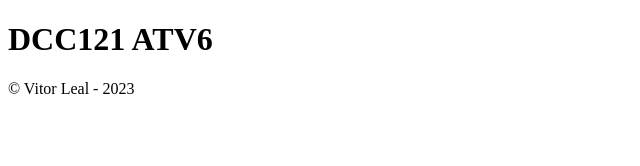
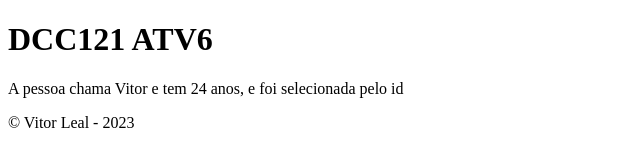
Before and after one commit to ufjf-dcc121/ufjf-dcc121-2023-1-atv6-Vitorlealm, a plain HTML site: page index.html in a window 1280 px wide. Shown: the whole page, without its empty margins (0-640 px from the left). Drawn offline with Linux system fonts and the light colour scheme.

Commit message:
Manipula elemento na DOM identificando por ID

```diff
--- a/index.html
+++ b/index.html
@@ -11,7 +11,7 @@
         <h1>DCC121 ATV6</h1>
     </header>
     <main>
-
+        <p id="saida">A pessoa NOME tem X anos!</p>
     </main>
     <footer>
         &copy; Vitor Leal - 2023
@@ -32,5 +32,8 @@
     console.log("Envelhecendo...");
     pessoa.envelhecer();
     console.table(pessoa);
+    const pId = document.getElementById('saida');
+    pId.innerText = `A pessoa chama ${pessoa.nome} e tem ${pessoa.idade} anos, e foi selecionada pelo id`;
+
 </script>
 </html>
```
